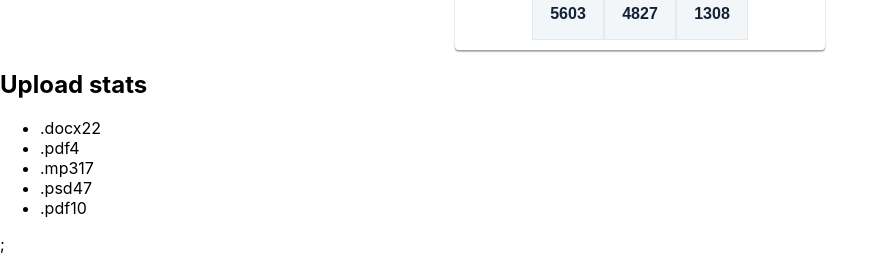
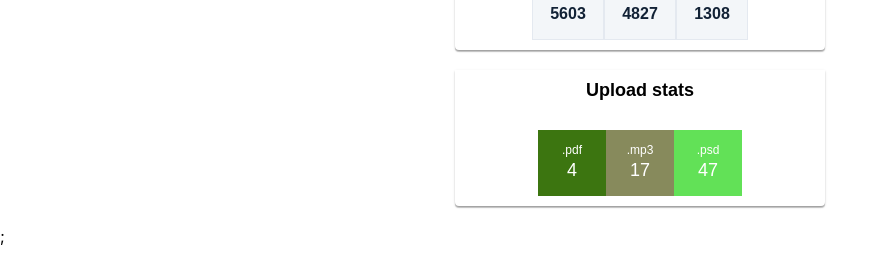
Before and after one commit to krasmong/goit-react-hw-01-components, a React (Create React App) app: page / in a window 1280 px wide. Shown: the part 374-642 px from the top of the page, without its empty margins (0-888 px from the left). Built offline with nearby package versions, Linux system fonts and the light colour scheme.

Commit message:
добавляет секцию Statistics

```diff
--- a/src/components/Statistics/Statistics.js
+++ b/src/components/Statistics/Statistics.js
@@ -1,15 +1,20 @@
 import PropTypes from 'prop-types';
+import { randomColor } from './randomColor';
 import s from '../Statistics/Statistics.module.css';
 
 export default function Statistics({ title, stats }) {
   return (
-    <section class="statistics">
+    <section className={s.statistics}>
       {title && <h2 className={s.title}>{title}</h2>}
-      <ul class="stat-list">
+      <ul className={s.statList}>
         {stats.map(stat => (
-          <li class="item" key={stat.id}>
-            <span class="label">{stat.label}</span>
-            <span class="percentage">{stat.percentage}</span>
+          <li
+            className={s.item}
+            key={stat.id}
+            style={{ backgroundColor: randomColor() }}
+          >
+            <span className={s.label}>{stat.label}</span>
+            <span className={s.percentage}>{stat.percentage}</span>
           </li>
         ))}
       </ul>
--- a/src/components/Statistics/Statistics.module.css
+++ b/src/components/Statistics/Statistics.module.css
@@ -0,0 +1,57 @@
+.statistics {
+  padding: 10px;
+  width: 350px;
+  background: #ffffff;
+
+  margin: 0 auto;
+  font-family: 'Texturina', sans-serif;
+  font-size: 16px;
+  line-height: 20px;
+  color: #706e68ee;
+  display: flex;
+  flex-direction: column;
+  align-items: stretch;
+  margin-bottom: 20px;
+
+  box-shadow: 0px 2px 1px rgba(0, 0, 0, 0.2), 0px 1px 1px rgba(0, 0, 0, 0.14),
+    0px 1px 3px rgba(0, 0, 0, 0.12);
+  border-radius: 0px 0px 4px 4px;
+}
+
+.title {
+  margin: 0;
+  text-align: center;
+  font-size: 18px;
+  padding-bottom: 30px;
+  color: black;
+}
+
+.statList {
+  display: flex;
+  justify-content: center;
+  margin: 0;
+  padding: 0;
+  flex-wrap: wrap;
+  list-style: none;
+}
+
+.item {
+  display: flex;
+  flex-direction: column;
+  width: 68px;
+  text-align: center;
+  padding: 10px 0 16px;
+}
+
+.label {
+  margin: 0;
+  font-size: 12px;
+  color: #ffffff;
+  font-weight: 300;
+}
+
+.percentage {
+  margin: 0;
+  font-size: 18px;
+  color: #ffffff;
+}
--- /dev/null
+++ b/src/components/Statistics/randomColor.js
@@ -0,0 +1,6 @@
+export function randomColor() {
+  const r = Math.floor(Math.random() * 256);
+  const g = Math.floor(Math.random() * 256);
+  const b = Math.floor(Math.random() * 256);
+  return '#' + r.toString(16) + g.toString(16) + b.toString(16);
+}
```
